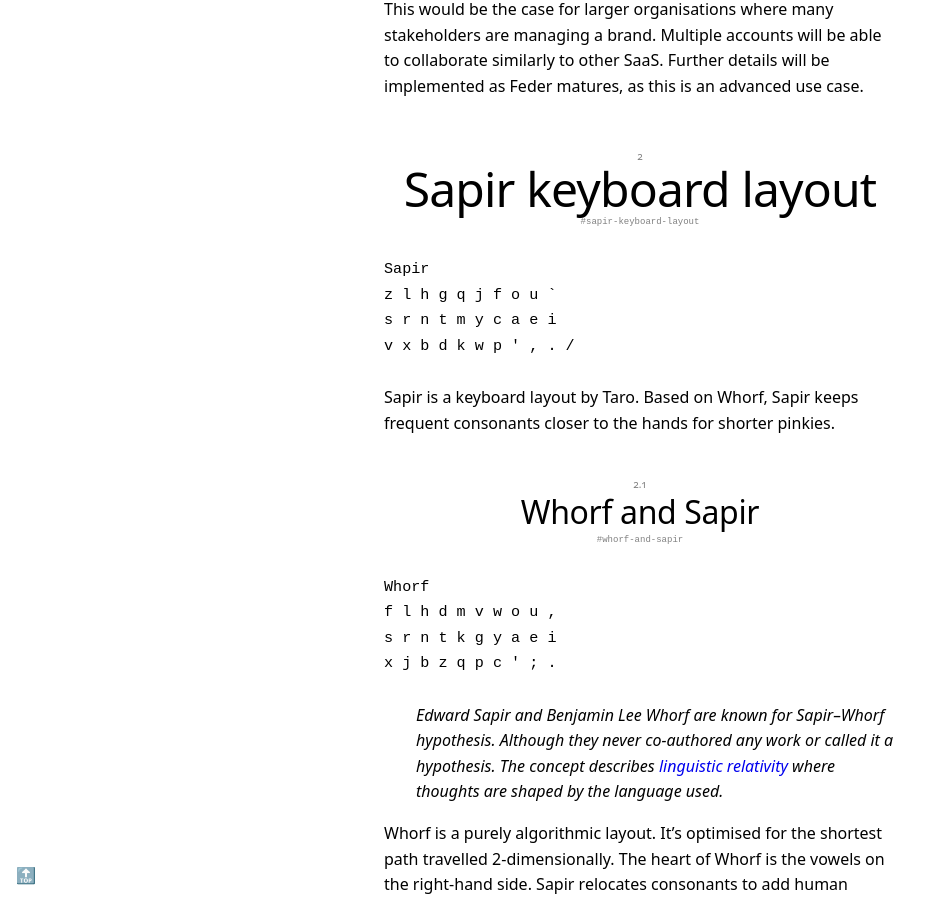
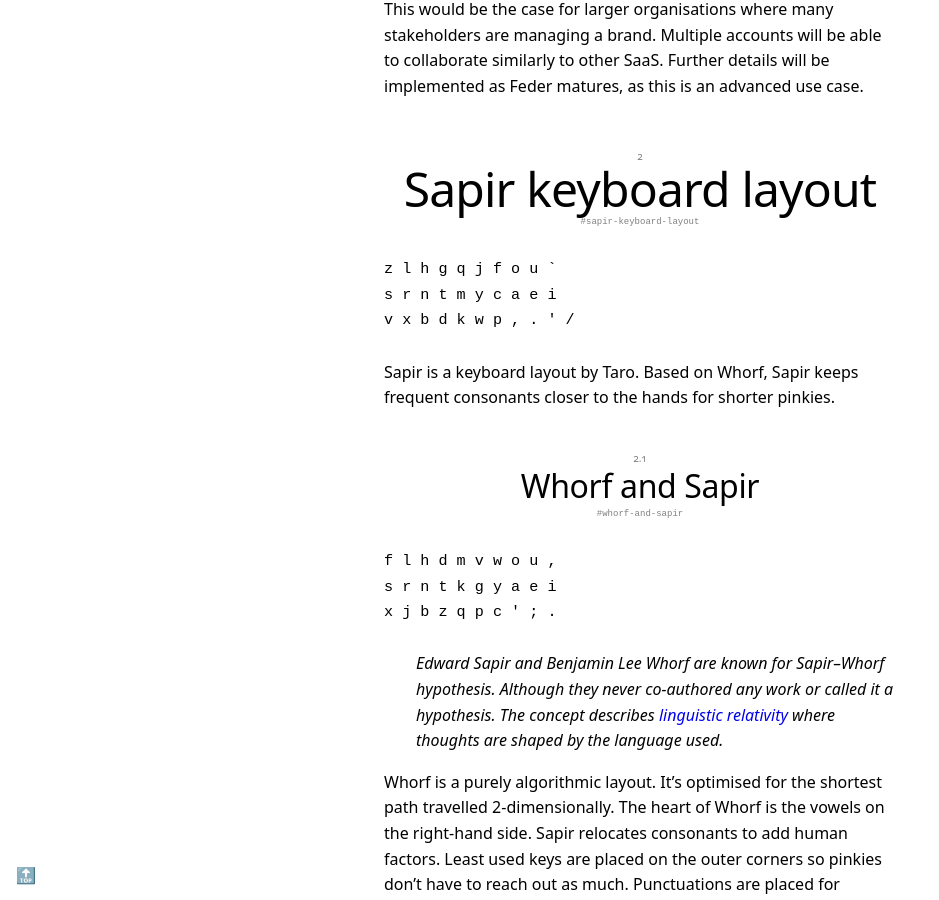
Before and after one commit to taronomy/taronomy, a Jekyll site: the page built from logs/52.md, in a window 1280 px wide and 900 px high, scrolled down 6634 px. Shown: the whole window, without its empty margins (0-939 px from the left). Built offline with Jekyll 4.4.1, drawn with Linux system fonts in a browser that asks for light colours; our own code applies the rules of GitHub Pages for plain Markdown files; some of the changed text lies outside the part shown.

Commit message:
Update 52.md

````diff
--- a/logs/52.md
+++ b/logs/52.md
@@ -112,10 +112,9 @@ It's also possible for multiple accounts to manage a single profile. This would
 # Sapir keyboard layout
 
 ```
-Sapir
 z l h g q j f o u `
 s r n t m y c a e i
-v x b d k w p ' , . /
+v x b d k w p , . ' /
 ```
 
 Sapir is a keyboard layout by Taro. Based on Whorf, Sapir keeps frequent consonants closer to the hands for shorter pinkies.
@@ -123,7 +122,6 @@ Sapir is a keyboard layout by Taro. Based on Whorf, Sapir keeps frequent consona
 ## Whorf and Sapir
 
 ```
-Whorf
 f l h d m v w o u ,
 s r n t k g y a e i
 x j b z q p c ' ; .
@@ -131,20 +129,13 @@ x j b z q p c ' ; .
 
 > Edward Sapir and Benjamin Lee Whorf are known for Sapir–Whorf hypothesis. Although they never co-authored any work or called it a hypothesis. The concept describes [linguistic relativity](https://en.wikipedia.org/wiki/Linguistic_relativity) where thoughts are shaped by the language used.
 
-Whorf is a purely algorithmic layout. It's optimised for the shortest path travelled 2-dimensionally. The heart of Whorf is the vowels on the right-hand side. Sapir relocates consonants to add human factors. Least used keys are placed on the outer corners so pinkies don't have to reach out as much.
+Whorf is a purely algorithmic layout. It's optimised for the shortest path travelled 2-dimensionally. The heart of Whorf is the vowels on the right-hand side. Sapir relocates consonants to add human factors. Least used keys are placed on the outer corners so pinkies don't have to reach out as much. Punctuations are placed for semantics and rhythm rather than least bigrams.
 
 ## Performance
 
-- Extremely low same finger bigram %
+- Low same finger bigram (SFB) %
 - High finger roll and alternation %
 - Left-right ratio close to 1:1
-
-| Layout  |     SFB |     Roll |      Alt |
-| ------- | ------: | -------: | -------: |
-| Qwerty  | `5.84%` | `38.43%` | `19.31%` |
-| Dvorak  | `2.60%` | `39.32%` | `34.65%` |
-| Colemak | `1.51%` | `45.82%` | `22.11%` |
-| Sapir   | `0.43%` | `43.11%` | `29.11%` |
 
 ## Reference
 
````
Also changed, not shown: other parts of logs/52.md (+1 -2 lines).
